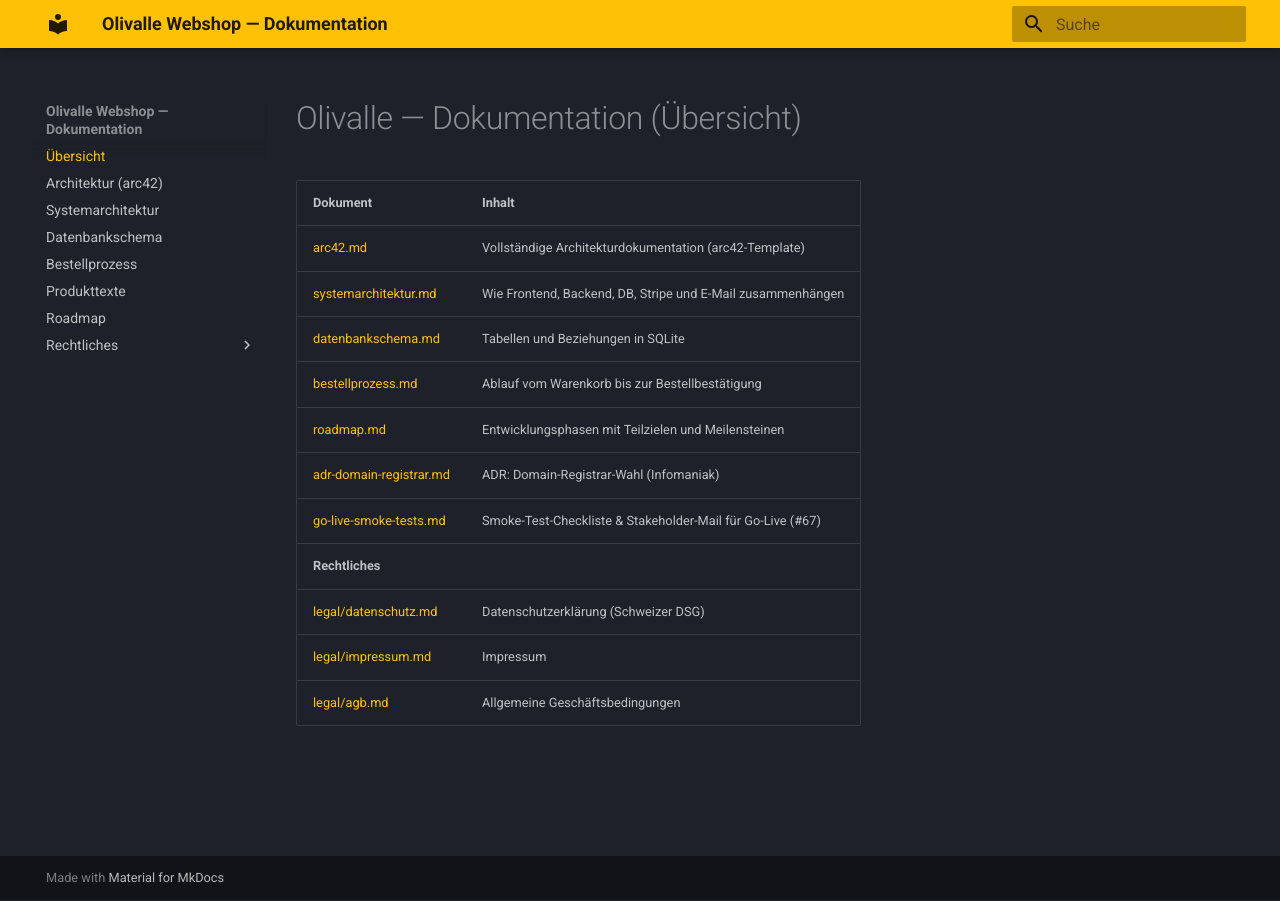
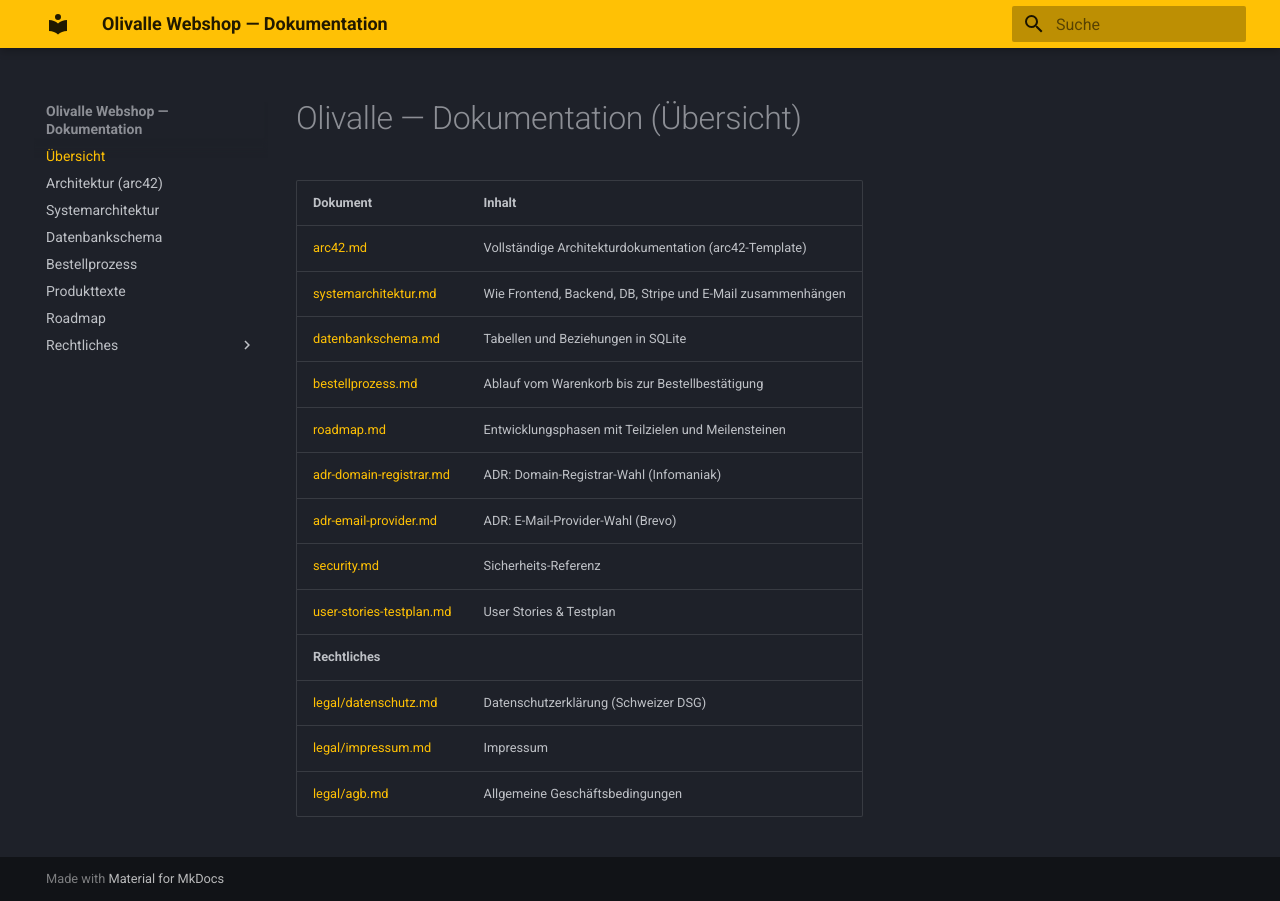
Before and after one commit to konstantinniedermann/olivalle-webshop, an MkDocs documentation site: the page built from docs/index.md, in a window 1280 px wide. Built offline with MkDocs 1.6.1 and Material for MkDocs 9.7.7, drawn with Linux system fonts in a browser that asks for light colours.

Commit message:
docs: historische Artefakte nach docs/archiv/ verschieben
- 6 abgeschlossene Doc-Artefakte (Stripe-Setup, Email-Eval, Go-Live-
  Smoketests, SH-Testanleitung, Testprotokoll) + Projektidee-PDF
  nach docs/archiv/
- docs-serve.command entfernt (make docs ersetzt es)
- .claudeignore um docs/archiv/ ergänzt — bleibt im Repo, raus aus
  Auto-Context
- docs/index.md aktualisiert (tote Links entfernt, ADR + security +
  user-stories ergänzt)

Spec: docs/superpowers/specs/2026-04-08-doc-cleanup-design.md

Co-Authored-By: Claude Opus 4.6 <noreply@anthropic.com>

```diff
--- a/docs/index.md
+++ b/docs/index.md
@@ -8,7 +8,9 @@
 | [bestellprozess.md](bestellprozess.md) | Ablauf vom Warenkorb bis zur Bestellbestätigung |
 | [roadmap.md](roadmap.md) | Entwicklungsphasen mit Teilzielen und Meilensteinen |
 | [adr-domain-registrar.md](adr-domain-registrar.md) | ADR: Domain-Registrar-Wahl (Infomaniak) |
-| [go-live-smoke-tests.md](go-live-smoke-tests.md) | Smoke-Test-Checkliste & Stakeholder-Mail für Go-Live (#67) |
+| [adr-email-provider.md](adr-email-provider.md) | ADR: E-Mail-Provider-Wahl (Brevo) |
+| [security.md](security.md) | Sicherheits-Referenz |
+| [user-stories-testplan.md](user-stories-testplan.md) | User Stories & Testplan |
 | **Rechtliches** | |
 | [legal/datenschutz.md](legal/datenschutz.md) | Datenschutzerklärung (Schweizer DSG) |
 | [legal/impressum.md](legal/impressum.md) | Impressum |
```
Also changed, not shown: docs/archiv/anleitung-stripe-setup.md (renamed from docs/anleitung-stripe-setup.md), docs/archiv/email-provider-evaluation.md (renamed from docs/email-provider-evaluation.md), docs/archiv/go-live-smoke-tests.md (renamed from docs/go-live-smoke-tests.md), docs/archiv/sh-testanleitung.md (renamed from docs/sh-testanleitung.md), docs/archiv/testprotokoll.md (renamed from docs/testprotokoll.md), 12 other files.
